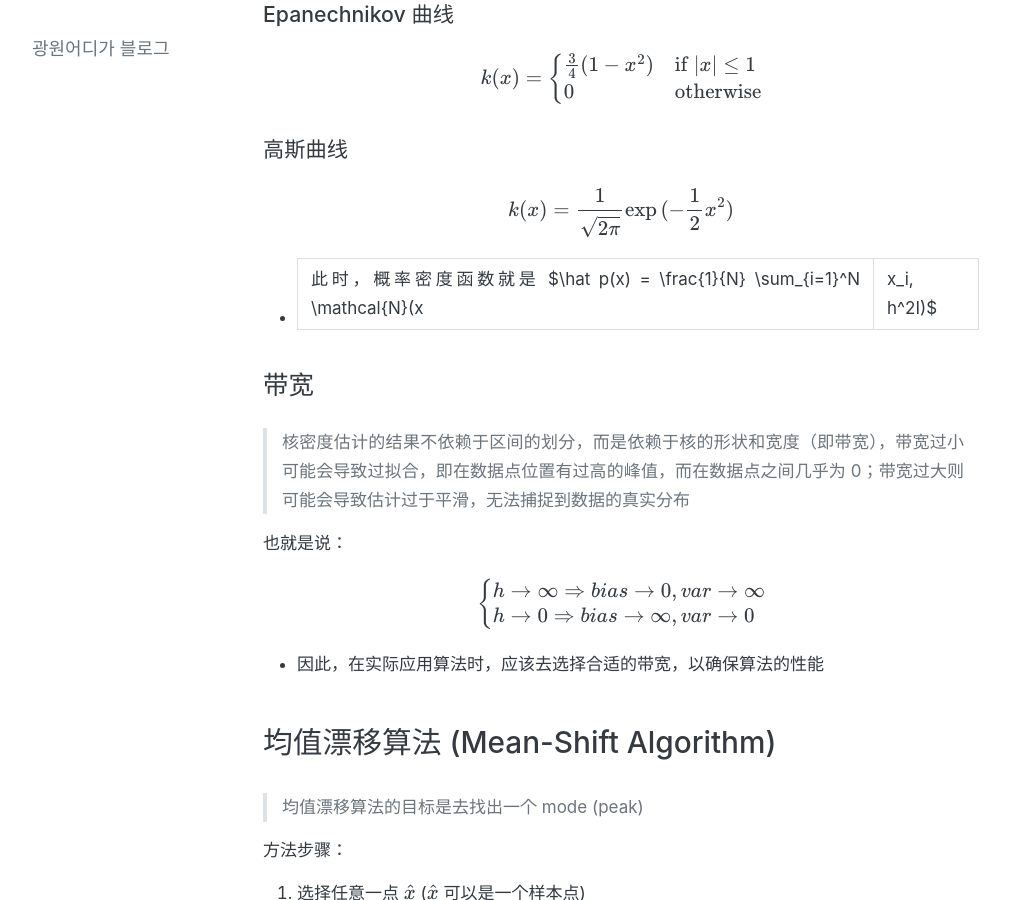
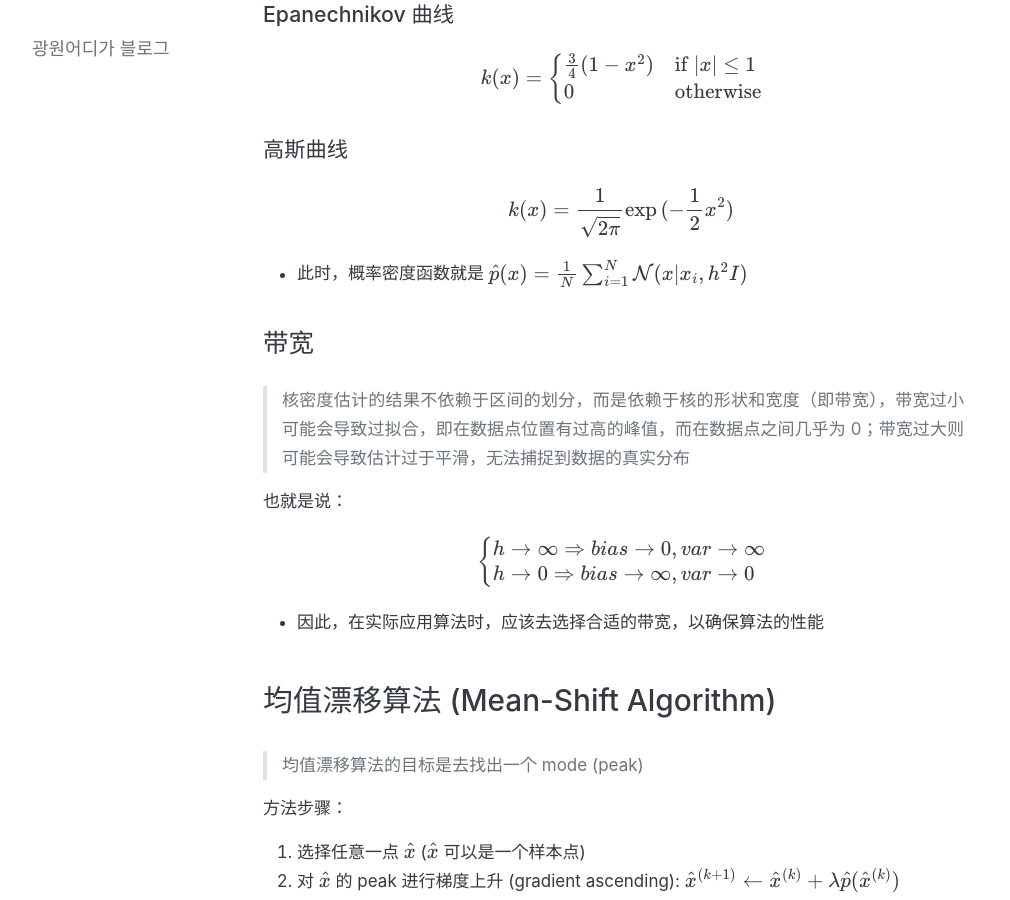
Before and after one commit to Guangwoen/Guangwoen.GitHub.io, a Jekyll site: the page built from _posts/2025-01-11-CS5487-KDE_and_MeanShift.md, in a window 1280 px wide and 900 px high, scrolled down 2613 px. Shown: the whole window, without its empty margins (19-1029 px from the left). Built offline with Jekyll 4.4.1, drawn with Linux system fonts in a browser that asks for light colours; formulas are drawn with MathJax 3.

```diff
--- a/_posts/2025-01-11-CS5487-KDE_and_MeanShift.md
+++ b/_posts/2025-01-11-CS5487-KDE_and_MeanShift.md
@@ -102,7 +102,7 @@ $$
 k(x) = \frac{1}{\sqrt{2\pi}} \exp{(-\frac{1}{2}x^2)}
 $$
 
-- 此时，概率密度函数就是 $\hat p(x) = \frac{1}{N} \sum_{i=1}^N \mathcal{N}(x|x_i, h^2I)$
+- 此时，概率密度函数就是 $\hat p(x) = \frac{1}{N} \sum_{i=1}^N \mathcal{N}(x\|x_i, h^2I)$
 
 ### 带宽
 
```
